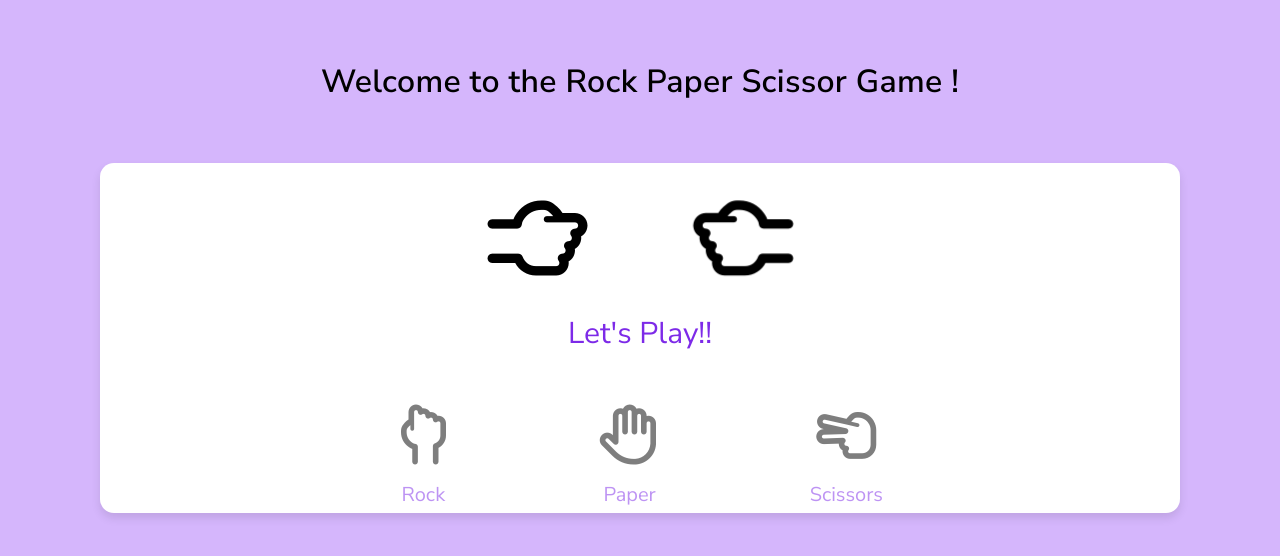
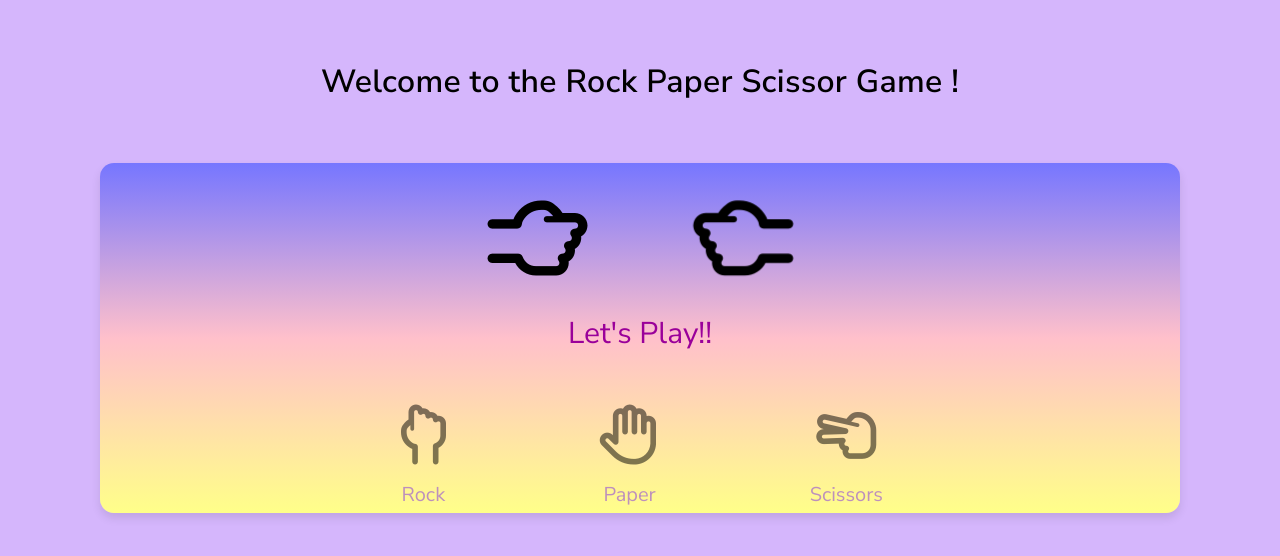
Before and after one commit to CodebyIshika/game, a plain HTML site: page index.html in a window 1280 px wide. Drawn offline with Linux system fonts and the light colour scheme.

Commit message:
Modify the game

```diff
--- a/assets/style/index.css
+++ b/assets/style/index.css
@@ -34,7 +34,7 @@ section {
     margin-top: 60px;
     box-shadow: 0 5px 10px rgba(0, 0, 0, 0.1);
     border-radius: 14px;
-    background: #fff;
+    background: linear-gradient(#7676ff, pink, #ffff89);
 }
 
 i {
@@ -63,7 +63,7 @@ i {
 .result {
     text-align: center;
     font-size: 30px;
-    color: #7d2ae8;
+    color: #9a009a;
     margin-top: 25px ;
 }
 
```
